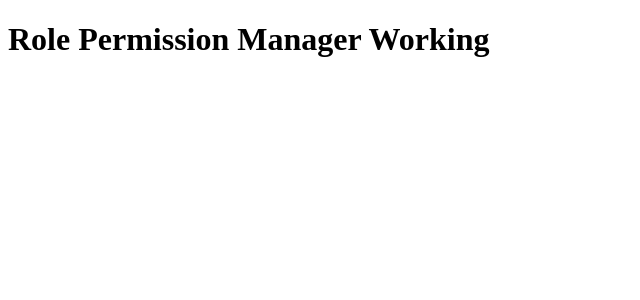
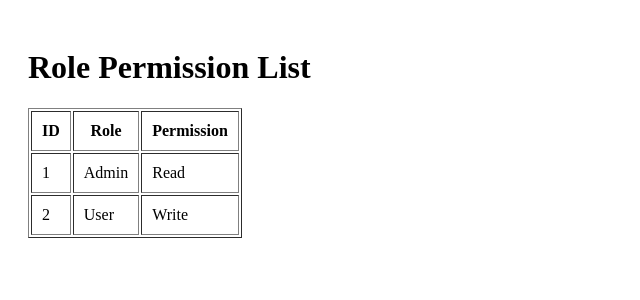
Before and after one commit to Punyashree26/role-permission-manager, a React app in the folder frontend/: page / in a window 1280 px wide. Shown: the top 300 px of the page, without its empty margins (0-640 px from the left). Built offline with nearby package versions, Linux system fonts and the light colour scheme; the HTML template or start-up script is replaced by a standard one.

Commit message:
Day 3 — Added audit log migration and list page

```diff
--- a/frontend/src/App.jsx
+++ b/frontend/src/App.jsx
@@ -1,5 +1,7 @@
-export default function App() {
-  return (
-    <h1>Role Permission Manager Working</h1>
-  );
+import ListPage from "./pages/ListPage";
+
+function App() {
+  return <ListPage />;
 }
+
+export default App;
--- /dev/null
+++ b/frontend/src/pages/ListPage.jsx
@@ -0,0 +1,61 @@
+import { useEffect, useState } from "react";
+
+function ListPage() {
+  const [data, setData] = useState([]);
+  const [loading, setLoading] = useState(true);
+
+  useEffect(() => {
+    setTimeout(() => {
+      setData([
+        {
+          id: 1,
+          role: "Admin",
+          permission: "Read",
+        },
+        {
+          id: 2,
+          role: "User",
+          permission: "Write",
+        },
+      ]);
+
+      setLoading(false);
+    }, 1000);
+  }, []);
+
+  if (loading) {
+    return <h2>Loading...</h2>;
+  }
+
+  if (data.length === 0) {
+    return <h2>No Data Found</h2>;
+  }
+
+  return (
+    <div style={{ padding: "20px" }}>
+      <h1>Role Permission List</h1>
+
+      <table border="1" cellPadding="10">
+        <thead>
+          <tr>
+            <th>ID</th>
+            <th>Role</th>
+            <th>Permission</th>
+          </tr>
+        </thead>
+
+        <tbody>
+          {data.map((item) => (
+            <tr key={item.id}>
+              <td>{item.id}</td>
+              <td>{item.role}</td>
+              <td>{item.permission}</td>
+            </tr>
+          ))}
+        </tbody>
+      </table>
+    </div>
+  );
+}
+
+export default ListPage;
```
Also changed, not shown: 1 other file (tests, documents, lock files or other folders).
